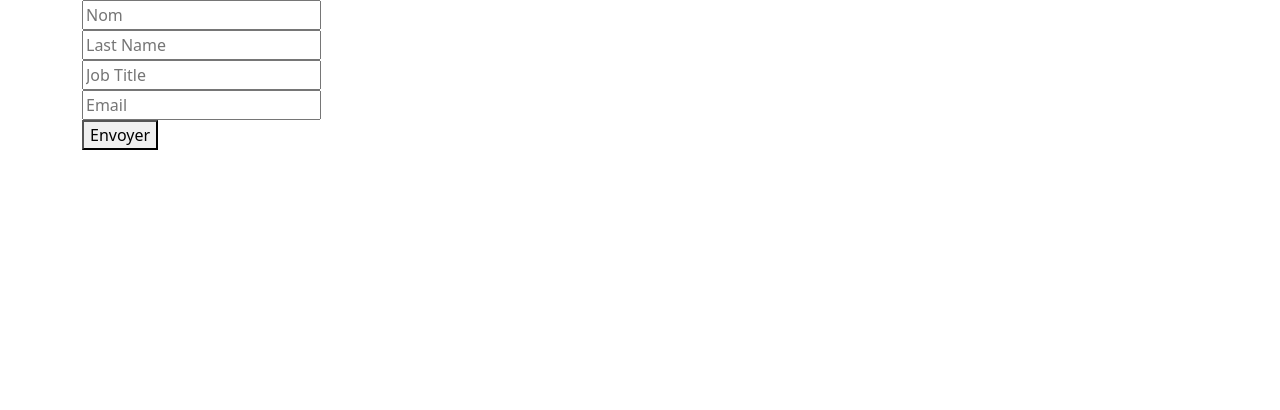
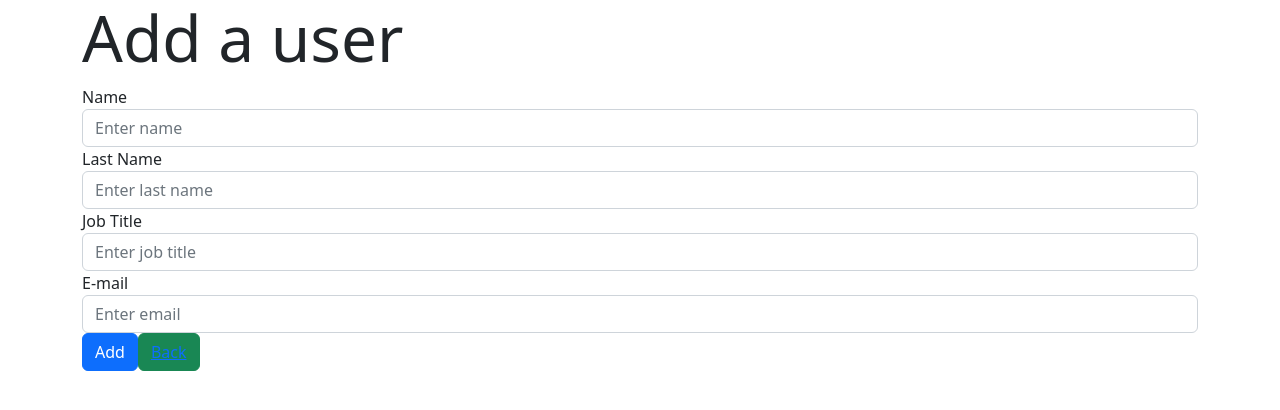
Before and after one commit to Saimoen/ECF3, an Angular app: page /add-employee in a window 1280 px wide. Shown: the top 410 px of the page. Built offline with nearby package versions, Linux system fonts and the light colour scheme.

Commit message:
mise en forme de l'ajout

```diff
--- a/src/app/component/add-employee/add-employee.component.html
+++ b/src/app/component/add-employee/add-employee.component.html
@@ -1,7 +1,23 @@
+<h1 class="display-3">Add a user</h1>
+
 <form #formGroup="ngForm" (ngSubmit)="onSubmit(formGroup.value)">
-    <input type="text" placeholder="Nom" name="name" ngModel><br>
-    <input type="text" placeholder="Last Name" name="last_name"  ngModel><br>
-    <input type="text" placeholder="Job Title" name="job_title" ngModel><br>
-    <input type="email" placeholder="Email" name="email" ngModel><br>
-    <button type="submit">Envoyer</button>
-</form>
+    <div class="form-group">
+      <label for="Name">Name</label>
+      <input type="text" class="form-control" name="name" placeholder="Enter name" ngModel>
+    </div>
+    <div class="form-group">
+      <label for="Last Name">Last Name</label>
+      <input type="text" class="form-control" name="last_name" placeholder="Enter last name" ngModel>
+    </div>
+    <div class="form-group">
+      <label for="Job Title">Job Title</label>
+      <input type="text" class="form-control" name="job_title" placeholder="Enter job title" ngModel>
+    </div>
+    <div class="form-group">
+      <label for="E-Mail">E-mail</label>
+      <input type="email" class="form-control" name="email" placeholder="Enter email" ngModel>
+    </div>
+
+    <button type="submit" class="btn btn-primary">Add</button>
+    <button type="submit" class="btn btn-success"><a routerLink="/">Back</a></button>
+  </form>
--- a/src/app/component/add-employee/add-employee.component.ts
+++ b/src/app/component/add-employee/add-employee.component.ts
@@ -19,6 +19,6 @@ export class AddEmployeeComponent implements OnInit {
   }) {
     this.requestService
       .create(formGroup)
-      .subscribe((response) => console.log(response));
+      .subscribe((response) => alert(response.name));
   }
 }
--- a/src/app/component/employee-list/employee-list.component.html
+++ b/src/app/component/employee-list/employee-list.component.html
@@ -1,9 +1,3 @@
-<nav class="navbar bg-light">
-  <div class="container-fluid">
-    <a class="navbar-brand" [routerLink]="" routerLinkActive="active">SOCADEV</a>
-  </div>
-</nav>
-
 <table class="table table-hover">
     <thead>
       <tr>
```
